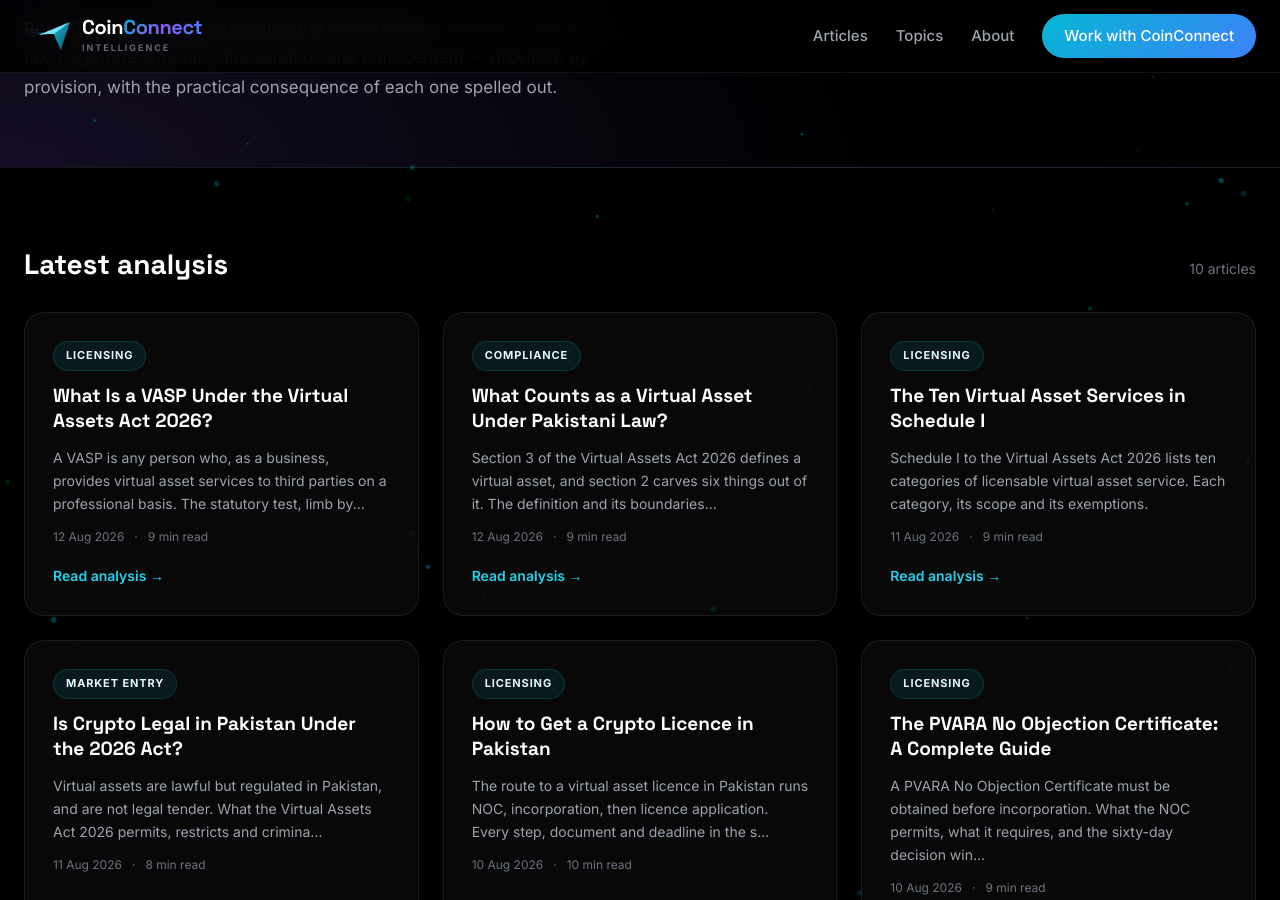
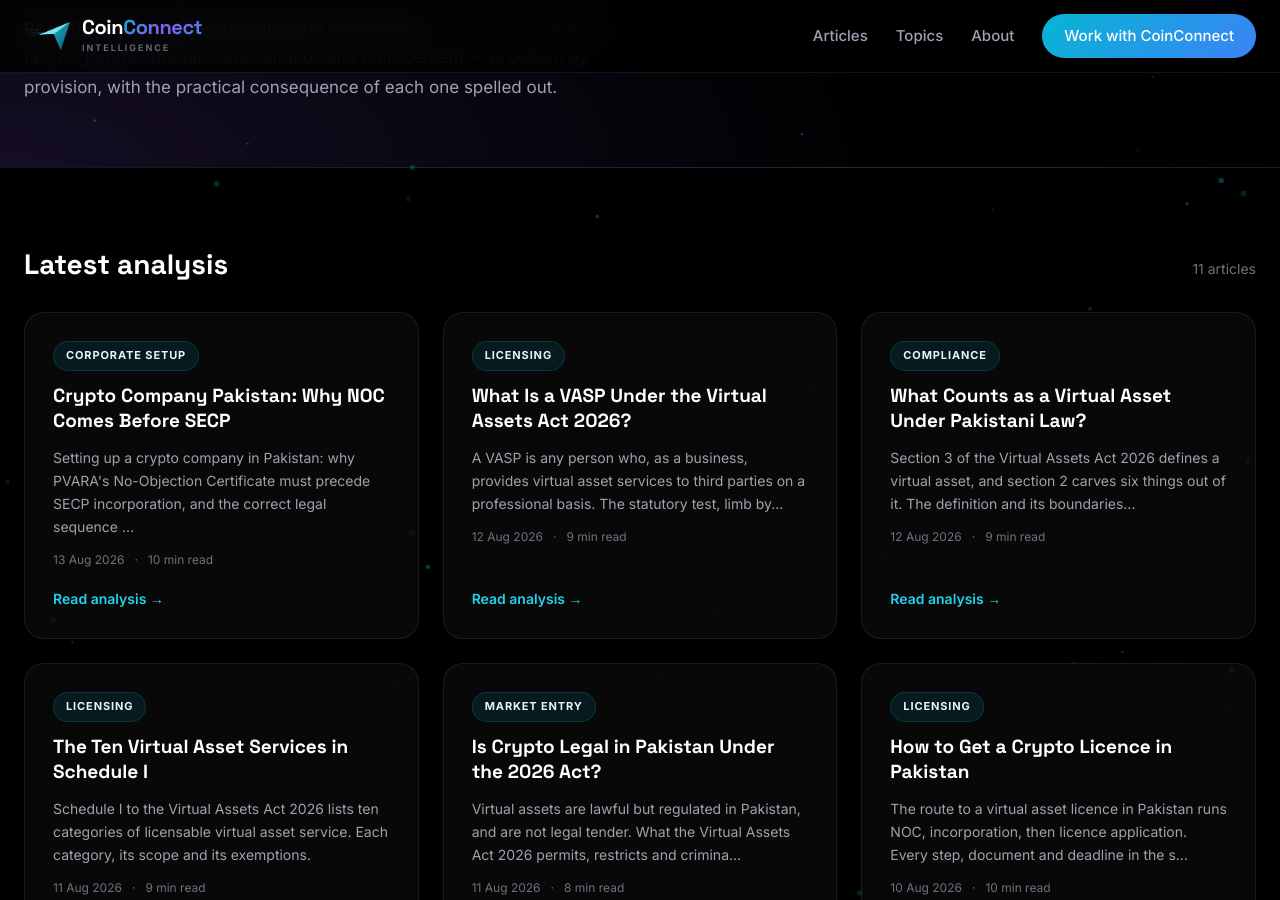
Before and after one commit to coinconnect-pk/coinconnect-pk.github.io, a Jekyll site: the page built from index.html, in a window 1280 px wide and 900 px high, scrolled down 447 px. Built offline with Jekyll 4.4.1, drawn with Linux system fonts in a browser that asks for light colours.

Commit message:
Publish article for 2026-08-13

```diff
--- a/_data/linkmap.yml
+++ b/_data/linkmap.yml
@@ -268,3 +268,6 @@ blog:
   - url: "https://blog.coinconnect.site/what-is-a-vasp-under-the-virtual-assets-act-2026/"
     title: "What Is a VASP Under the Virtual Assets Act 2026?"
     topics: [vasp, under, virtual, assets, act, licensing]
+  - url: "https://blog.coinconnect.site/crypto-company-pakistan-why-noc-comes-before-secp/"
+    title: "Crypto Company Pakistan: Why NOC Comes Before SECP"
+    topics: [crypto, company, noc, comes, before, secp, corporate, setup]
--- a/_data/published-log.csv
+++ b/_data/published-log.csv
@@ -9,3 +9,4 @@ date,source,title,words
 2026-08-11,queue,"The Ten Virtual Asset Services in Schedule I",1983
 2026-08-12,queue,"What Counts as a Virtual Asset Under Pakistani Law?",1884
 2026-08-12,queue,"What Is a VASP Under the Virtual Assets Act 2026?",1853
+2026-08-13,queue,"Crypto Company Pakistan: Why NOC Comes Before SECP",2059
```
Also changed, not shown: _posts/2026-08-13-crypto-company-pakistan-why-noc-comes-before-secp.md (renamed from _queue/011-crypto-company-pakistan-why-noc-comes-before-secp.md, +1 -9 lines).
